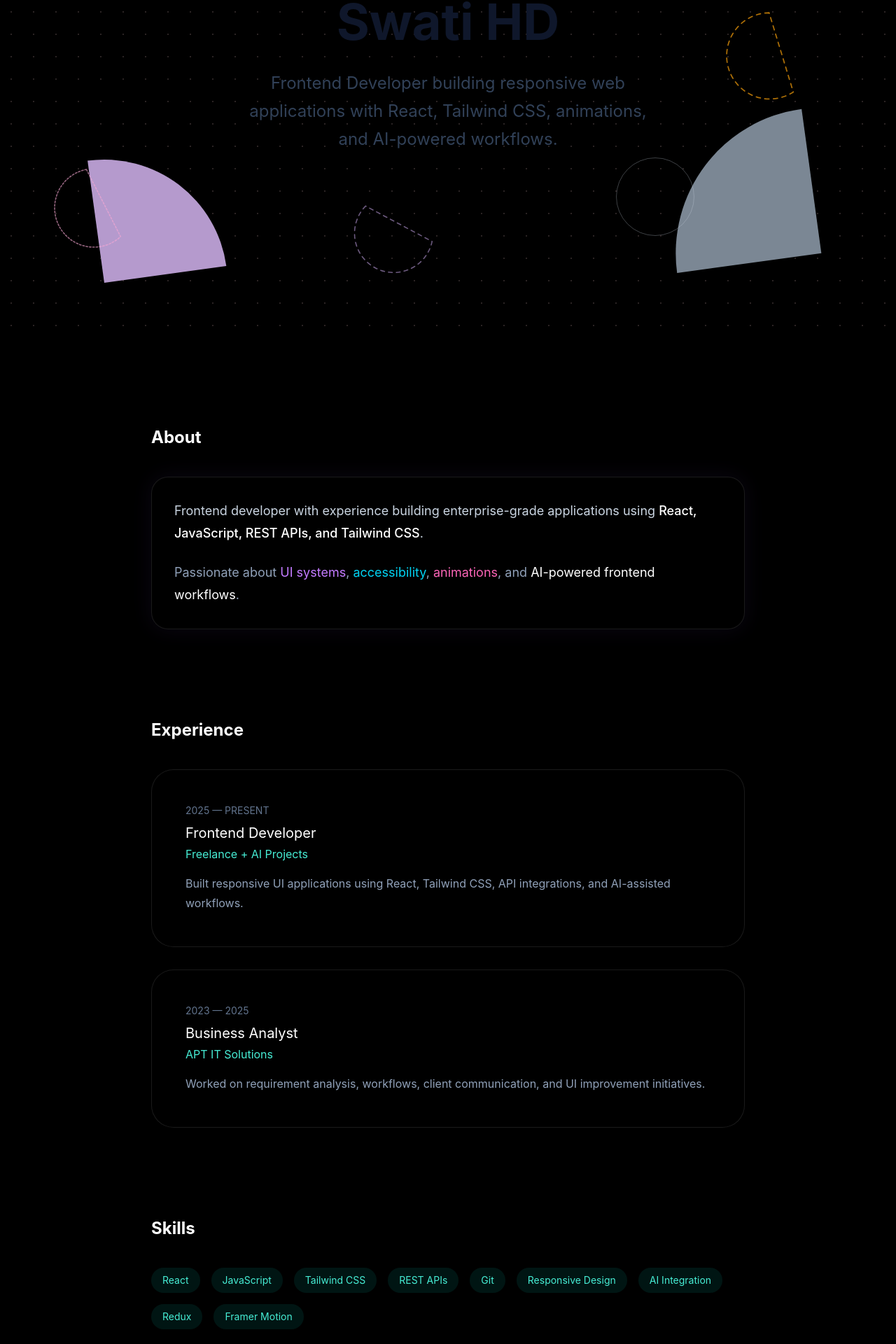
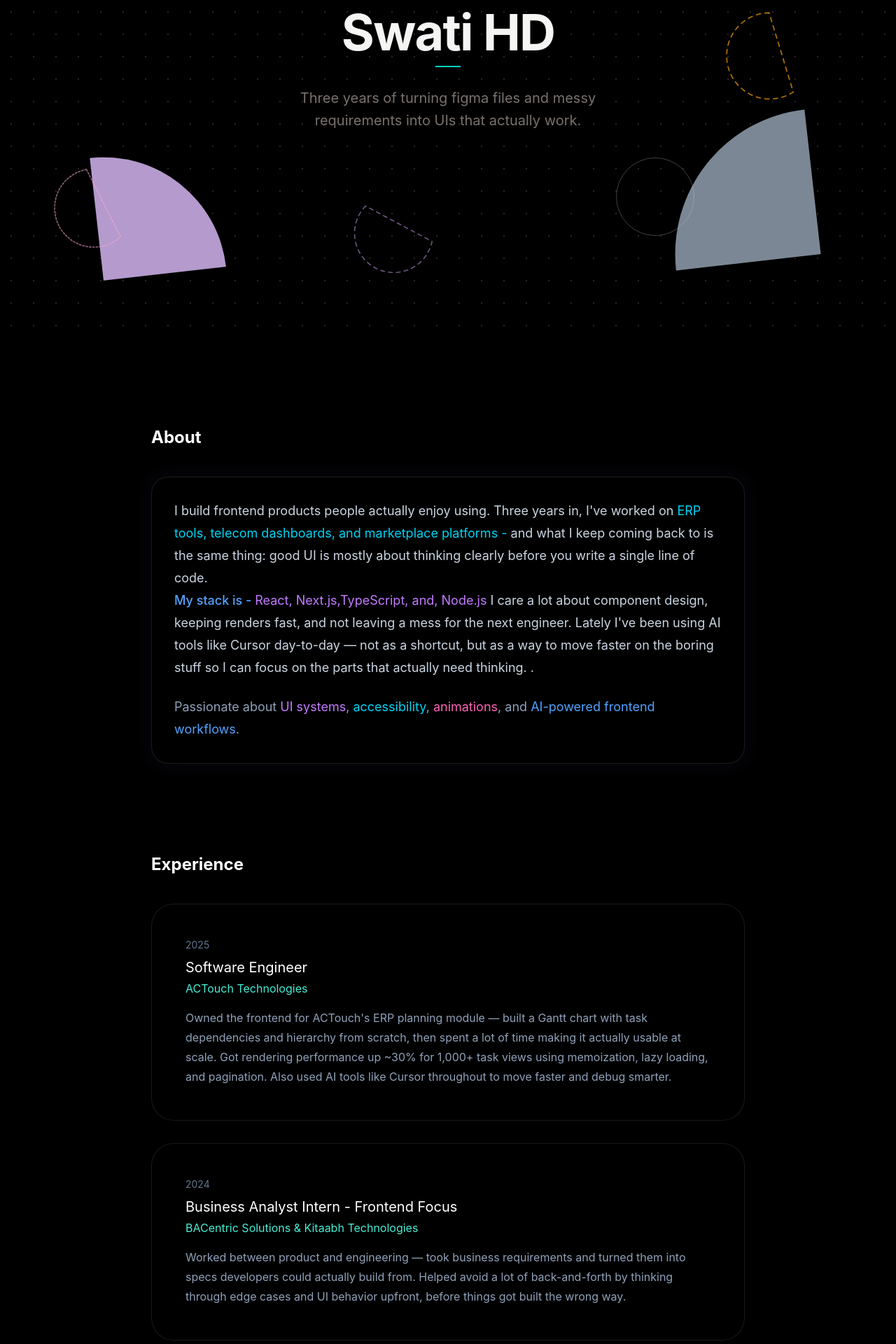
Before and after one commit to SwatiHD/Swati_Portfolio, a React (Vite) app: page / in a window 1280 px wide. Shown: the part 319-2239 px from the top of the page at 70% size. Built offline with nearby package versions, Linux system fonts and the light colour scheme.

Commit message:
added all briefs

```diff
--- a/src/components/HeroCanvas.jsx
+++ b/src/components/HeroCanvas.jsx
@@ -91,17 +91,19 @@ export default function HeroCanvas() {
       <div className="absolute bottom-36 right-72 w-28 h-28 border border-slate-300 rounded-full opacity-30" />
       {/* content */}
       <div className="max-w-2xl text-center relative z-10">
-        <p className="mb-6 text-lg text-slate-700 font-medium">
-          Hello there! 👋
+        <p className="mb-5 text-xs tracking-widest text-teal-400 uppercase font-medium">
+          Hello there
         </p>
 
-        <h1 className="text-6xl md:text-7xl font-bold text-slate-900 mb-8">
+        <h1 className="text-6xl md:text-7xl font-bold text-stone-100 mb-3 leading-none tracking-tight">
           Swati HD
         </h1>
 
-        <p className="text-xl md:text-2xl leading-10 text-slate-700 max-w-xl mx-auto">
-          Frontend Developer building responsive web applications with React,
-          Tailwind CSS, animations, and AI-powered workflows.
+        <div className="w-9 h-0.5 bg-teal-400 mx-auto mb-7" />
+
+        <p className="text-lg md:text-xl text-stone-500 leading-relaxed max-w-md mx-auto">
+          Three years of turning figma files and messy requirements into UIs
+          that actually work.
         </p>
       </div>
     </section>
--- a/src/sections/About.jsx
+++ b/src/sections/About.jsx
@@ -4,19 +4,31 @@ export default function About() {
       <h2 className="text-2xl font-bold text-white mb-10">About</h2>
       <div className="bg-black border border-white/10 rounded-3xl p-8 shadow-[0_0_30px_rgba(139,92,246,0.08)] hover:border-purple-500/40 transition-all duration-300">
         <p className="text-slate-300 leading-8 text-lg">
-          Frontend developer with experience building enterprise-grade
-          applications using{" "}
-          <span className="text-white font-medium">
-            React, JavaScript, REST APIs, and Tailwind CSS
-          </span>
-          .
+          I build frontend products people actually enjoy using. Three years in,
+          I've worked on
+          <span className="text-cyan-400">
+            {" "}
+            ERP tools, telecom dashboards, and marketplace platforms -{" "}
+          </span>{" "}
+          and what I keep coming back to is the same thing: good UI is mostly
+          about thinking clearly before you write a single line of code.
+          <br />
+          <span className="text-blue-400 font-medium"> My stack is - </span>
+          <span className="text-purple-400">
+            React, Next.js,TypeScript, and, Node.js
+          </span>{" "}
+          I care a lot about component design, keeping renders fast, and not
+          leaving a mess for the next engineer. Lately I've been using AI tools
+          like Cursor day-to-day — not as a shortcut, but as a way to move
+          faster on the boring stuff so I can focus on the parts that actually
+          need thinking. .
         </p>
 
         <p className="mt-6 text-slate-400 leading-8 text-lg">
           Passionate about <span className="text-purple-400">UI systems</span>,{" "}
           <span className="text-cyan-400">accessibility</span>,{" "}
           <span className="text-pink-400">animations</span>, and{" "}
-          <span className="text-white">AI-powered frontend workflows</span>.
+          <span className="text-blue-400">AI-powered frontend workflows</span>.
         </p>
       </div>
     </section>
--- a/src/sections/Experience.jsx
+++ b/src/sections/Experience.jsx
@@ -1,15 +1,27 @@
 const jobs = [
   {
-    year: "2025 — PRESENT",
-    title: "Frontend Developer",
-    company: "Freelance + AI Projects",
-    desc: "Built responsive UI applications using React, Tailwind CSS, API integrations, and AI-assisted workflows.",
+    year: "2025",
+    title: "Software Engineer",
+    company: "ACTouch Technologies",
+    desc: "Owned the frontend for ACTouch's ERP planning module — built a Gantt chart with task dependencies and hierarchy from scratch, then spent a lot of time making it actually usable at scale. Got rendering performance up ~30% for 1,000+ task views using memoization, lazy loading, and pagination. Also used AI tools like Cursor throughout to move faster and debug smarter.",
   },
   {
-    year: "2023 — 2025",
-    title: "Business Analyst",
-    company: "APT IT Solutions",
-    desc: "Worked on requirement analysis, workflows, client communication, and UI improvement initiatives.",
+    year: "2024",
+    title: "Business Analyst Intern - Frontend Focus",
+    company: "BACentric Solutions & Kitaabh Technologies",
+    desc: "Worked between product and engineering — took business requirements and turned them into specs developers could actually build from. Helped avoid a lot of back-and-forth by thinking through edge cases and UI behavior upfront, before things got built the wrong way.",
+  },
+  {
+    year: "2023",
+    title: "Frontend Developer",
+    company: "Harlalka services India Pvt Ltd",
+    desc: "Built 15+ UI modules for an enterprise marketplace using React, Next.js, and TypeScript. Set up a shared component system for search, filters, and listing pages that cut redundant work by ~30%. Also handled Redux, REST APIs, accessibility, and kept production bugs down ~20% through proper debugging habits.",
+  },
+  {
+    year: "2020 — 2023",
+    title: "Graduate Trainee Engineer",
+    company: "Huawei Technologies",
+    desc: "Spent 3 years building and maintaining frontend modules for cloud-based telecom monitoring systems in React and JavaScript. Dug deep into component lifecycle and async data flows to ship reliable dashboard features, tightened form validation logic that cut invalid submissions by ~35%, and used SQL to validate data end-to-end — from API response to what actually renders on screen.",
   },
 ];
 
--- a/src/sections/Featured.jsx
+++ b/src/sections/Featured.jsx
@@ -1,15 +1,15 @@
 const features = [
   {
-    title: "AI Resume Analyzer",
-    desc: "Built an AI-assisted resume optimization platform using React and OpenAI APIs.",
+    title: "AI Resume JD Matcher",
+    desc: "Built a full AI-powered resume analysis tool — users drop in their resume and a job description, and get back ATS scores, keyword gaps, and rewrite suggestions. Wired up OpenAI APIs, file uploads, and real-time result rendering from scratch.",
   },
   {
-    title: "Reusable UI Component System",
-    desc: "Created scalable reusable frontend components with Tailwind CSS.",
+    title: "Gantt Chart Library Research & Recommendation",
+    desc: "Evaluated multiple React Gantt libraries and made the call to go with SVAR — saved the team weeks of building custom drag-and-drop and dependency logic. The recommendation stuck and became the foundation of the entire MS Project-style planning module we shipped.",
   },
   {
-    title: "Frontend Performance Optimization",
-    desc: "Reduced render time and improved UI responsiveness using lazy loading and memoization.",
+    title: "Performance Overhaul — ERP Task Dashboard",
+    desc: "The dashboard was choking on 1,000+ task records. Diagnosed the bottleneck, applied lazy loading, memoization, and pagination — brought render time down ~30% without touching the data layer. One of those fixes that's invisible when it works, which is exactly the point.",
   },
 ];
 
--- a/src/sections/Skills.jsx
+++ b/src/sections/Skills.jsx
@@ -1,13 +1,17 @@
 const skills = [
   "React",
-  "JavaScript",
+  "Next.js",
+  "TypeScript",
+  "Node.js",
   "Tailwind CSS",
+  "HTML5 & CSS3",
+  "JavaScript (ES6+)",
   "REST APIs",
   "Git",
-  "Responsive Design",
+  "AWS",
   "AI Integration",
-  "Redux",
-  "Framer Motion",
+  "Jest",
+  "React Testing Library",
 ];
 
 export default function Skills() {
```
